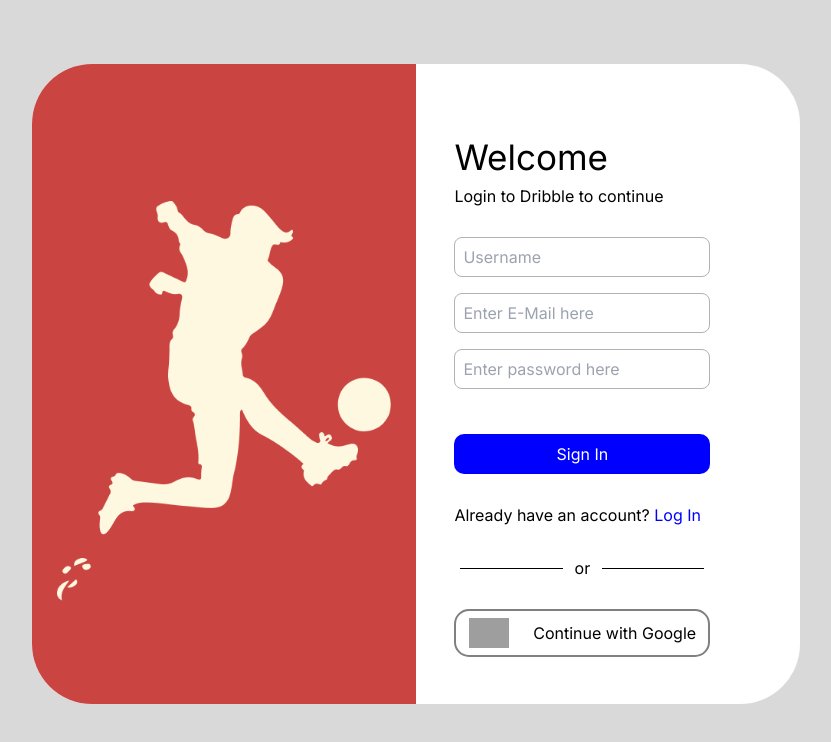
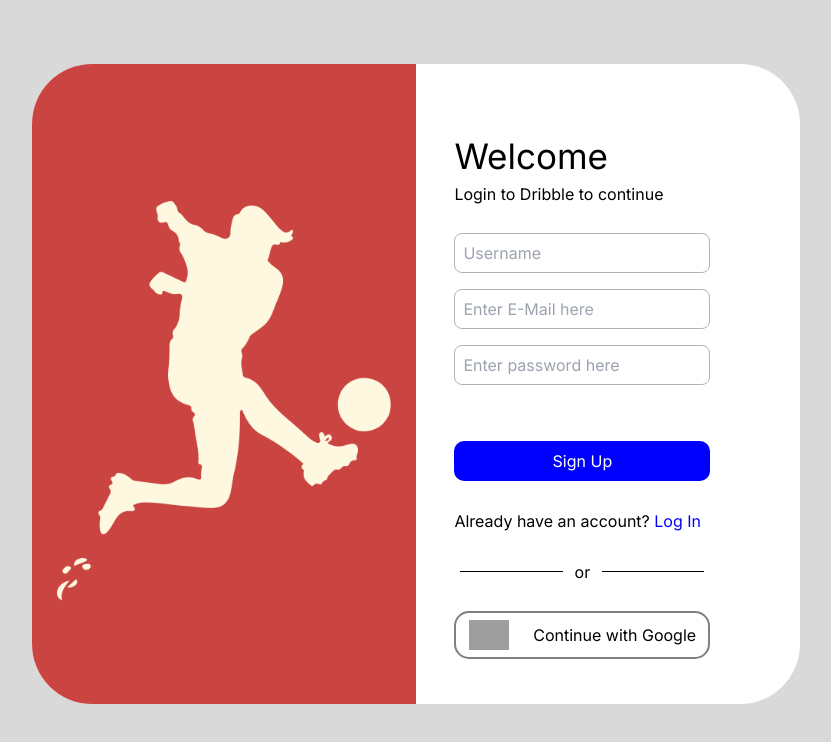
Before and after one commit to kalviumcommunity/S53_Sharugeshwaran_Capstone_Dribble, a React (Vite) app in the folder Client/: page / in a window 1280 px wide. Shown: the top 742 px of the page, without its empty margins (224-1055 px from the left). Built offline with nearby package versions, Linux system fonts and the light colour scheme; grey boxes are pictures that could not be loaded.

Commit message:
Made signup page functional

```diff
--- a/Client/package.json
+++ b/Client/package.json
@@ -10,6 +10,7 @@
     "preview": "vite preview"
   },
   "dependencies": {
+    "axios": "^1.6.8",
     "framer-motion": "^11.0.24",
     "parallax": "^0.0.0",
     "react": "^18.2.0",
--- a/Client/src/Components/Signup.jsx
+++ b/Client/src/Components/Signup.jsx
@@ -1,51 +1,82 @@
-import React from 'react'
-import Vector from "../assets/Vector.png"
+import React, { useState } from 'react';
+import axios from 'axios'; // Import axios
+import Vector from "../assets/Vector.png";
+
 const Signup = () => {
+  const [name, setName] = useState("");
+  const [email, setEmail] = useState("");
+  const [password, setPassword] = useState("");
+
+  const handleNameChange = (event) => {
+    setName(event.target.value);
+  };
+
+  const handleEmailChange = (event) => {
+    setEmail(event.target.value);
+  };
+
+  const handlePasswordChange = (event) => {
+    setPassword(event.target.value);
+  };
+
+  const handleSubmit = async (event) => {
+    event.preventDefault(); // Prevent default form submission behavior
+    const data = {
+      name,
+      email,
+      password
+    };
+
+    try {
+      const response = await axios.post("https://s53-sharugeshwaran-capstone-dribble.onrender.com/users/signup", data);
+      console.log(response.data); // You can handle the response data as needed
+    } catch (error) {
+      console.error("Error:", error);
+    }
+  };
+
   return (
-    <div style={{backgroundColor: "rgb(217, 217, 217)", height: "100vh", width: "100vw", display: "flex", flexDirection: "column", alignItems: "center"}}>
-        <div style={{backgroundColor: "white",height: "80%",width: "60%",marginTop: "5%",borderRadius: "60px",display: "flex",textAlign: "left",fontFamily: "Inter,sansSerif"}}>
-           <div style={{backgroundColor: "rgb(202, 69, 65)",width: "50%",height: "100%",borderTopLeftRadius: "60px",borderBottomLeftRadius: "60px",display: "flex", alignItems: "center",justifyContent:"center"}}>
-                <img src={Vector} alt="" style={{height: "50vh",marginTop: "9%"}}/>
+    <div style={{ backgroundColor: "rgb(217, 217, 217)", height: "100vh", width: "100vw", display: "flex", flexDirection: "column", alignItems: "center" }}>
+      <div style={{ backgroundColor: "white", height: "80%", width: "60%", marginTop: "5%", borderRadius: "60px", display: "flex", textAlign: "left", fontFamily: "Inter,sansSerif" }}>
+        <div style={{ backgroundColor: "rgb(202, 69, 65)", width: "50%", height: "100%", borderTopLeftRadius: "60px", borderBottomLeftRadius: "60px", display: "flex", alignItems: "center", justifyContent: "center" }}>
+          <img src={Vector} alt="" style={{ height: "50vh", marginTop: "9%" }} />
         </div>
         <div style={{
           marginLeft: "5%",
           marginTop: "5%",
-            display :"flex",
-            flexDirection:"column",
+          display: "flex",
+          flexDirection: "column",
           justifyContent: "space-evenly",
-            // alignItems: "center",
           textAlign: "left",
           height: "100%"
         }}>
           <div>
-
-            <h1 style={{fontSize: "35px"}}>Welcome</h1>
+            <h1 style={{ fontSize: "35px" }}>Welcome</h1>
             <p>Login to Dribble to continue</p>
           </div>
           <div className='signup'>
-            <input type="text" placeholder='Username' style={{marginBottom: "2vh",height: "5vh",width: "20vw",borderRadius: "8px",outline: "none"}}/><br/>
-            <input type="email" placeholder='Enter E-Mail here' style={{marginBottom: "2vh",height: "5vh",width: "20vw",borderRadius: "8px",outline: "none"}}/> <br />
-            <input type="text" placeholder='Enter password here' style={{marginBottom: "2vh",height: "5vh",width: "20vw",borderRadius: "8px",outline: "none"}}/>
-            <p style={{color: "blue"}}></p>
+            <form onSubmit={handleSubmit}>
+              <input type="text" placeholder='Username' style={{ marginBottom: "2vh", height: "5vh", width: "20vw", borderRadius: "8px", outline: "none" }} value={name} onChange={handleNameChange} /><br />
+              <input type="email" placeholder='Enter E-Mail here' style={{ marginBottom: "2vh", height: "5vh", width: "20vw", borderRadius: "8px", outline: "none" }} value={email} onChange={handleEmailChange} /> <br />
+              <input type="password" placeholder='Enter password here' style={{ marginBottom: "2vh", height: "5vh", width: "20vw", borderRadius: "8px", outline: "none" }} value={password} onChange={handlePasswordChange} />
+              <p style={{ color: "blue" }}></p>
+              <button type="submit" style={{ backgroundColor: "blue", color: "white", fontFamily: "Inter,sansserif", border: "none", height: "5vh", borderRadius: "10px",width: "20vw",marginTop: "5vh"}}>Sign Up</button>
+            </form>
           </div>
-            <button style={{backgroundColor: "blue",color: "white",fontFamily: "Inter,sansserif",border: "none",height: "5vh",borderRadius: "10px"}}>Sign In</button>
-            <p>Already have an account? <button style={{backgroundColor: "white",border: "none",color: "blue",fontFamily: "Inter,sansserif"}}>Log In</button></p>
-            <div style={{display: "flex",alignItems: "center",justifyContent: "space-around"}}>
-
-                <div style={{width: "8vw",backgroundColor: "black",height: "1px"}}></div>
+          <p>Already have an account? <button style={{ backgroundColor: "white", border: "none", color: "blue", fontFamily: "Inter,sansserif" }}>Log In</button></p>
+          <div style={{ display: "flex", alignItems: "center", justifyContent: "space-around" }}>
+            <div style={{ width: "8vw", backgroundColor: "black", height: "1px" }}></div>
             <div>or</div>
-                <div style={{width: "8vw",backgroundColor: "black",height: "1px"}}></div>
+            <div style={{ width: "8vw", backgroundColor: "black", height: "1px" }}></div>
           </div>
-            <div style={{height: "6vh",border: "2px solid gray",marginBottom: "7vh",display: "flex",justifyContent: "space-around",alignItems: "center",borderRadius: "15px"}}>
-                <img src="https://cdn.icon-icons.com/icons2/2699/PNG/512/google_logo_icon_169090.png" alt="" style={{height: "30px"}}/>
+          <div style={{ height: "6vh", border: "2px solid gray", marginBottom: "7vh", display: "flex", justifyContent: "space-around", alignItems: "center", borderRadius: "15px" }}>
+            <img src="https://cdn.icon-icons.com/icons2/2699/PNG/512/google_logo_icon_169090.png" alt="" style={{ height: "30px" }} />
             <p>Continue with Google</p>
           </div>
         </div>
-
-
       </div>
     </div>
   )
 }
 
-export default Signup
+export default Signup;
```
Also changed, not shown: 1 other file (tests, documents, lock files or other folders). Lines whose indentation alone changed are shown as unchanged.
